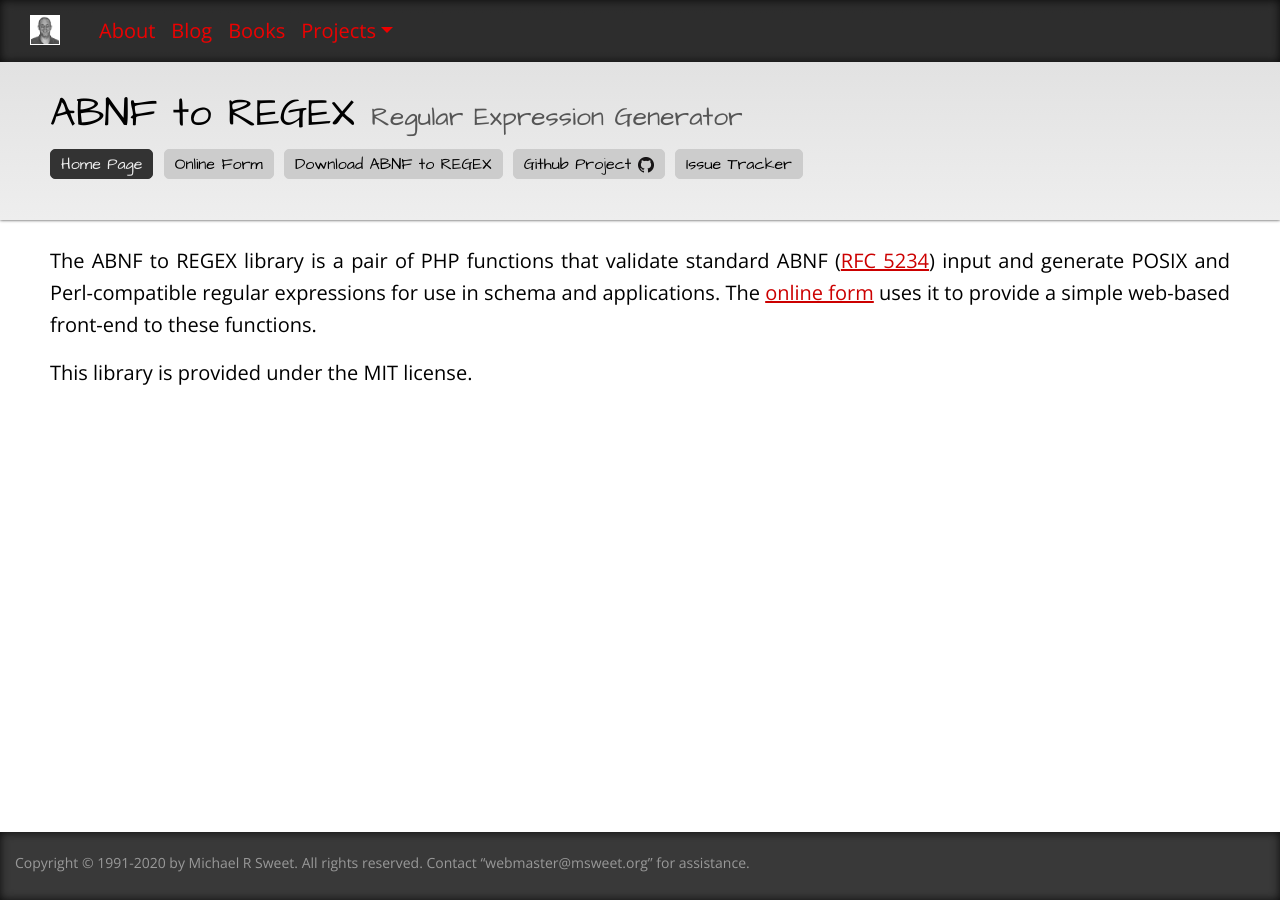
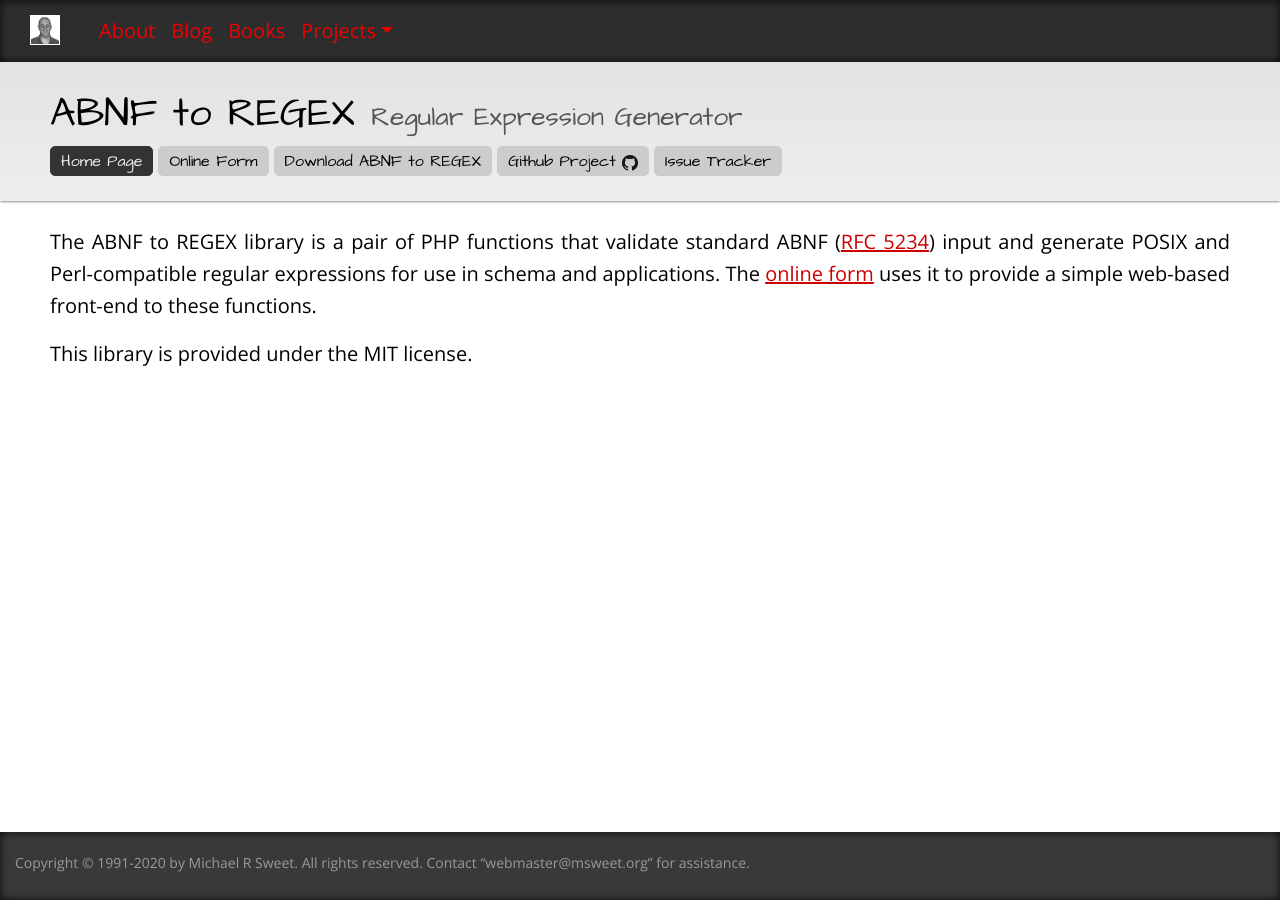
Before and after one commit to michaelrsweet/michaelrsweet.github.com, a Jekyll site: the page built from abnf/index.html, in a window 1280 px wide. Built offline with Jekyll 4.4.1, drawn with Linux system fonts in a browser that asks for light colours.

Commit message:
Update to btn-toolbar and btn-group for ABNF pages.

```diff
--- a/abnf/index.html
+++ b/abnf/index.html
@@ -7,11 +7,13 @@
   <div class="row">
     <div class="col-12">
       <h1>ABNF to REGEX <small>Regular Expression Generator</small></h1>
-      <p><a class="btn btn-primary" href="index.html">Home Page</a>
-      <a class="btn btn-normal" href="https://abnf.msweet.org/">Online Form</a>
-      <a class="btn btn-normal" href="https://github.com/michaelrsweet/abnf/releases">Download ABNF to REGEX</a>
-      <a class="btn btn-normal" href="https://github.com/michaelrsweet/abnf">Github Project <img src="/images/github.png" width="16" height="16" aria-hidden="true"></a>
-      <a class="btn btn-normal" href="https://github.com/michaelrsweet/abnf/issues">Issue Tracker</a></p>
+      <div class="btn-toolbar">
+        <div class="btn-group"><a class="btn btn-primary" href="index.html">Home Page</a></div>
+        <div class="btn-group"><a class="btn btn-normal" href="https://abnf.msweet.org/">Online Form</a></div>
+        <div class="btn-group"><a class="btn btn-normal" href="https://github.com/michaelrsweet/abnf/releases">Download ABNF to REGEX</a></div>
+        <div class="btn-group"><a class="btn btn-normal" href="https://github.com/michaelrsweet/abnf">Github Project <img src="/images/github.png" width="16" height="16" aria-hidden="true"></a></div>
+        <div class="btn-group"><a class="btn btn-normal" href="https://github.com/michaelrsweet/abnf/issues">Issue Tracker</a></div>
+      </div>
     </div>
   </div>
 </div>
```
